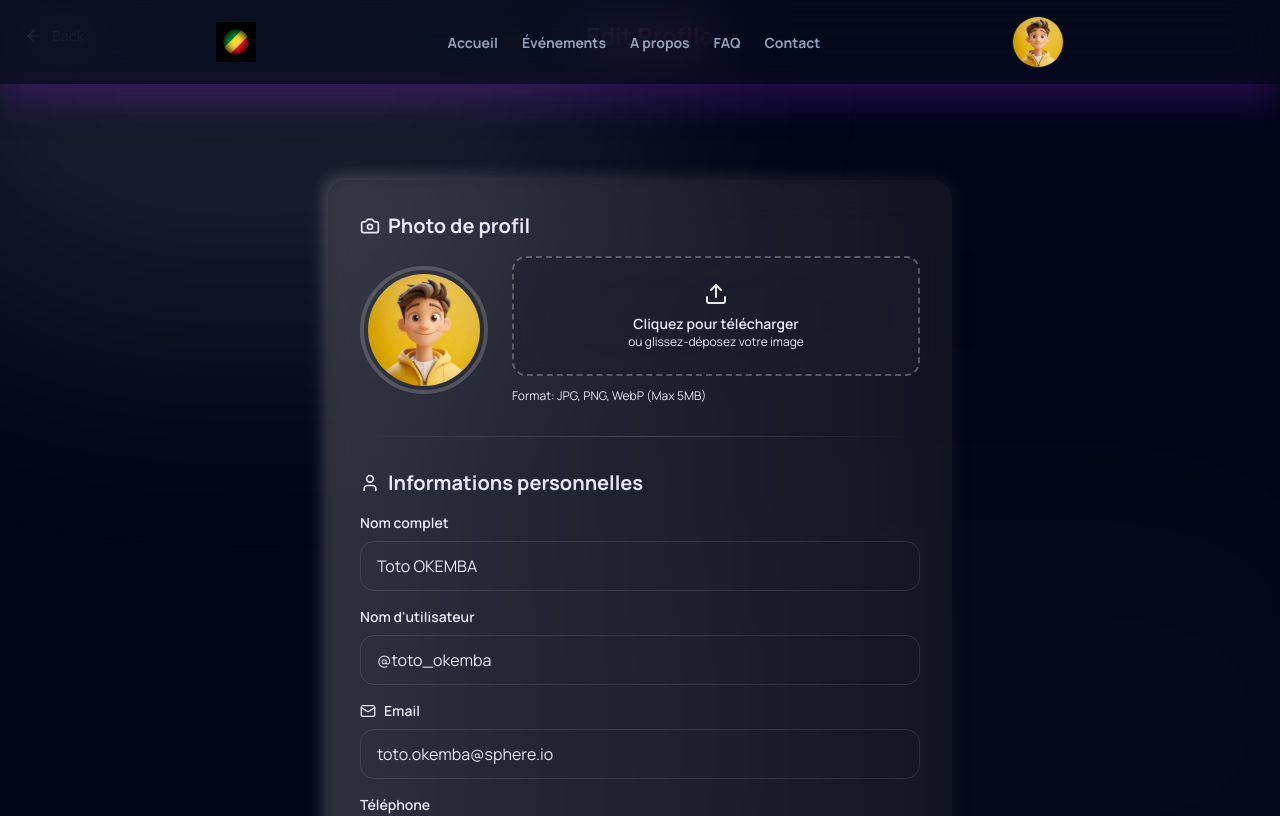
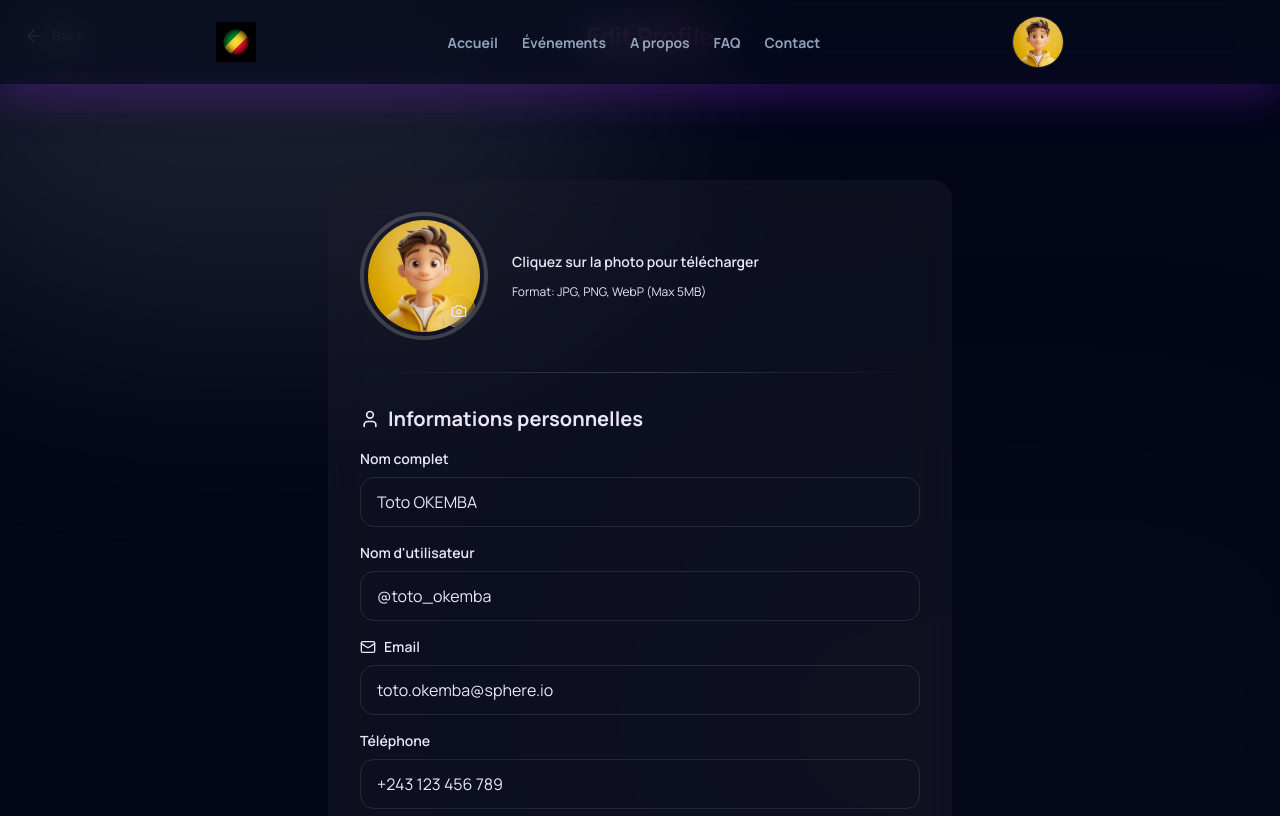
Before and after one commit to Zeno-Solutions/congo-sphere, a Next.js app: page /edit-profile in a window 1280 px wide. Shown: the top 816 px of the page. Built offline with nearby package versions, Linux system fonts and the light colour scheme.

Commit message:
ajustement de edit-profil

```diff
--- a/app/(users)/edit-profile/page.tsx
+++ b/app/(users)/edit-profile/page.tsx
@@ -3,7 +3,6 @@ import Image from "next/image";
 import React, { useState } from "react";
 import Link from "next/link";
 import {
-  Upload,
   Save,
   X,
   Camera,
@@ -177,20 +176,19 @@ export default function EditProfilePage() {
         )}
 
         {/* Form Container */}
-        <section className="relative group">
-          <div className="absolute -inset-1 bg-linear-to-r from-primary to-secondary rounded-2xl blur opacity-25 group-hover:opacity-40 transition duration-1000"></div>
+        <section className="relative group ">
+          <div className="absolute -inset-1 rounded-2xl blur opacity-25 group-hover:opacity-40 transition duration-1000"></div>
           <div className="relative glass-panel rounded-2xl p-8">
             <form onSubmit={handleSubmit} className="space-y-8">
               {/* Avatar Section */}
               <div className="space-y-4">
-                <h2 className="text-xl font-bold font-headline text-on-surface flex items-center gap-2">
-                  <Camera size={20} />
-                  Photo de profil
-                </h2>
                 <div className="flex flex-col md:flex-row items-center gap-6">
                   {/* Current Avatar */}
-                  <div className="relative">
-                    <div className="w-32 h-32 rounded-full border-4 border-primary/20 p-1 overflow-hidden">
+                  <label
+                    htmlFor="avatar-upload"
+                    className="relative cursor-pointer group"
+                  >
+                    <div className="w-32 h-32 rounded-full border-4 border-primary/20 p-1 overflow-hidden relative">
                       <Image
                         alt="Profile Preview"
                         className="w-full h-full rounded-full object-cover"
@@ -198,33 +196,16 @@ export default function EditProfilePage() {
                         width={128}
                         height={128}
                       />
+                      <div className="absolute inset-0 bg-black/0 group-hover:bg-black/10 transition-colors rounded-full" />
+                      <div className="absolute bottom-2 right-2 bg-surface/90 backdrop-blur rounded-full p-2 shadow-lg border border-white/20">
+                        <Camera size={16} className="text-on-surface" />
+                      </div>
                     </div>
                     {previewImage !== avatar && (
-                      <div className="absolute top-0 right-0 bg-secondary rounded-full p-1.5">
+                      <div className="absolute -top-1 -right-1 bg-secondary rounded-full p-1.5 shadow-lg">
                         <CheckCircle size={16} className="text-white" />
                       </div>
                     )}
-                  </div>
-
-                  {/* Upload Button */}
-                  <div className="flex-1 space-y-3">
-                    <label htmlFor="avatar-upload" className="block">
-                      <div className="cursor-pointer glass-panel rounded-xl p-6 border-2 border-dashed border-primary/30 hover:border-primary/60 transition-colors text-center group">
-                        <div className="flex flex-col items-center gap-2">
-                          <Upload
-                            size={24}
-                            className="text-primary group-hover:scale-110 transition-transform"
-                          />
-                          <div>
-                            <p className="text-sm font-semibold text-on-surface">
-                              Cliquez pour télécharger
-                            </p>
-                            <p className="text-xs text-on-surface-variant">
-                              ou glissez-déposez votre image
-                            </p>
-                          </div>
-                        </div>
-                      </div>
                     <input
                       id="avatar-upload"
                       type="file"
@@ -233,6 +214,11 @@ export default function EditProfilePage() {
                       className="hidden"
                     />
                   </label>
+
+                  <div className="flex-1 space-y-3">
+                    <div className="text-sm font-semibold text-on-surface">
+                      Cliquez sur la photo pour télécharger
+                    </div>
                     <p className="text-xs text-on-surface-variant">
                       Format: JPG, PNG, WebP (Max 5MB)
                     </p>
@@ -409,7 +395,7 @@ export default function EditProfilePage() {
         </section>
 
         {/* Info Section */}
-        <section className="mt-8 glass-panel rounded-xl p-6 border border-tertiary/20 bg-tertiary/5">
+        <section className="mt-8 glass-panel  rounded-xl p-6 border border-tertiary/20 bg-tertiary/5">
           <p className="text-sm text-on-surface-variant leading-relaxed">
             💡 <span className="font-semibold text-on-surface">Conseil:</span>{" "}
             Votre photo de profil et vos informations de base sont visibles sur
```
Lines whose indentation alone changed are shown as unchanged.
